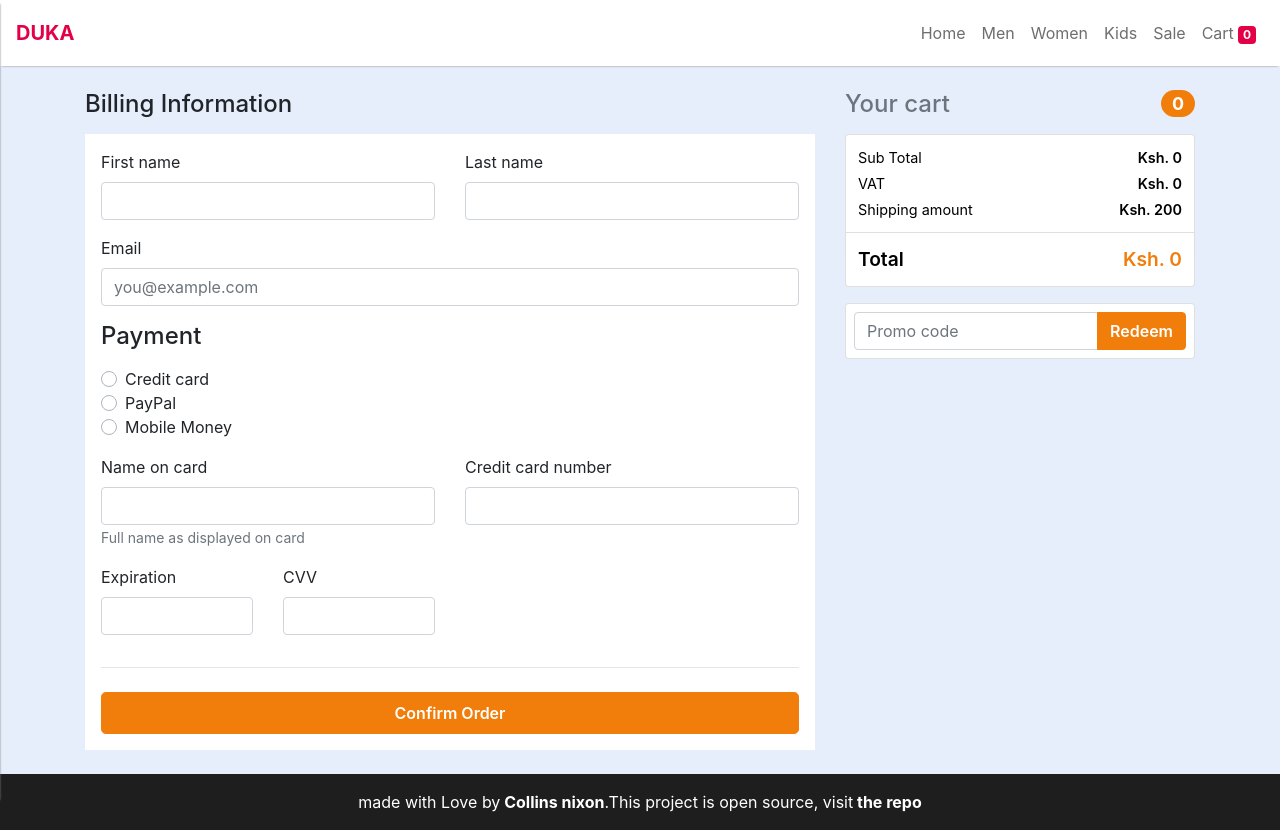
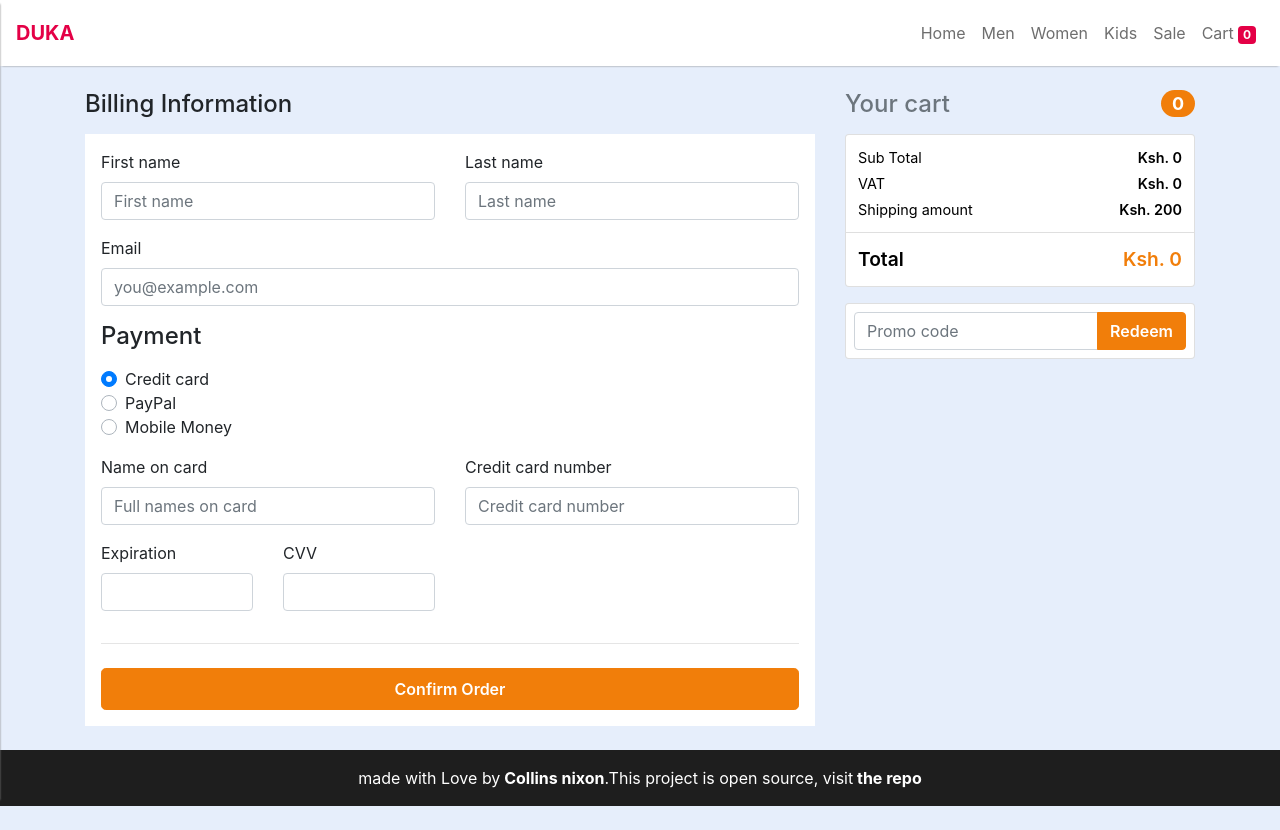
Before and after one commit to collinsNick/React-redux-shopping-web-app, a React (Create React App) app: page /checkout in a window 1280 px wide. After the commit the page ends 806 px from the top, so only its background shows below. Built offline with nearby package versions, Linux system fonts and the light colour scheme.

Commit message:
checkouy form setup

```diff
--- a/src/components/Checkout/Forms/CustomerForm.jsx
+++ /dev/null
@@ -1,40 +0,0 @@
-import React from 'react';
-import PropTypes from 'prop-types';
-
-const customerForm = (props) => {
-    return (
-        <React.Fragment>
-            <div className="row">
-                <div className="col-md-6 mb-3">
-                    <label>First name</label>
-                    <input type="text" className="form-control" id="firstName" placeholder="" value=""
-                           required/>
-                    <div className="invalid-feedback">
-                        Valid first name is required.
-                    </div>
-                </div>
-                <div className="col-md-6 mb-3">
-                    <label>Last name</label>
-                    <input type="text" className="form-control" id="lastName" placeholder="" value=""
-                           required/>
-                    <div className="invalid-feedback">
-                        Valid last name is required.
-                    </div>
-                </div>
-            </div>
-
-            <div className="mb-3">
-                <label>Email</label>
-                <input type="email" className="form-control" id="email" placeholder="you@example.com"/>
-                <div className="invalid-feedback">
-                    Please enter a valid email address for shipping updates.
-                </div>
-            </div>
-        </React.Fragment>
-    )
-};
-
-customerForm.propTypes = {
-};
-
-export default customerForm;
--- /dev/null
+++ b/src/components/Checkout/Forms/CustomerInputs.jsx
@@ -0,0 +1,54 @@
+import React from 'react';
+import PropTypes from 'prop-types';
+
+const customerInputs = (props) => {
+    return (
+        <React.Fragment>
+            <div className="row">
+                <div className="col-md-6 mb-3">
+                    <label>First name</label>
+                    <input type="text"
+                           className="form-control"
+                           placeholder="First name"
+                           value={props.customerInfo.firstName.value}
+                           onChange={props.inputChanged}/>
+                    <div className="invalid-feedback">
+                        Valid first name is required.
+                    </div>
+                </div>
+                <div className="col-md-6 mb-3">
+                    <label>Last name</label>
+                    <input
+                        type="text"
+                        className="form-control"
+                        placeholder="Last name"
+                        value={props.customerInfo.secondName.value}
+                        onChange={props.inputChanged}/>
+                    <div className="invalid-feedback">
+                        Valid last name is required.
+                    </div>
+                </div>
+            </div>
+
+            <div className="mb-3">
+                <label>Email</label>
+                <input
+                    type="email"
+                    className="form-control"
+                    placeholder="you@example.com"
+                    value={props.customerInfo.email.value}
+                    onChange={props.inputChanged}/>
+                <div className="invalid-feedback">
+                    Please enter a valid email address for shipping updates.
+                </div>
+            </div>
+        </React.Fragment>
+    )
+};
+
+customerInputs.propTypes = {
+    inputChanged: PropTypes.func.isRequired,
+    customerInfo: PropTypes.object.isRequired,
+};
+
+export default customerInputs;
--- a/src/components/Checkout/Forms/Payments/CardForm.jsx
+++ /dev/null
@@ -1,48 +0,0 @@
-import React from 'react';
-import PropTypes from 'prop-types';
-
-const cardPayments = (props) => {
-    return (
-        <React.Fragment>
-            <div className="row">
-                <div className="col-md-6 mb-3">
-                    <label>Name on card</label>
-                    <input type="text" className="form-control" placeholder="" required/>
-                    <small className="text-muted">Full name as displayed on card</small>
-                    <div className="invalid-feedback">
-                        Name on card is required
-                    </div>
-                </div>
-                <div className="col-md-6 mb-3">
-                    <label>Credit card number</label>
-                    <input type="text" className="form-control" placeholder="" required/>
-                    <div className="invalid-feedback">
-                        Credit card number is required
-                    </div>
-                </div>
-            </div>
-            <div className="row">
-                <div className="col-md-3 mb-3">
-                    <label>Expiration</label>
-                    <input type="text" className="form-control" placeholder=""
-                           required/>
-                    <div className="invalid-feedback">
-                        Expiration date required
-                    </div>
-                </div>
-                <div className="col-md-3 mb-3">
-                    <label>CVV</label>
-                    <input type="text" className="form-control" placeholder="" required/>
-                    <div className="invalid-feedback">
-                        Security code required
-                    </div>
-                </div>
-            </div>
-        </React.Fragment>
-    )
-};
-
-cardPayments.propTypes = {
-};
-
-export default cardPayments;
--- /dev/null
+++ b/src/components/Checkout/Forms/Payments/CreditCardInputs.jsx
@@ -0,0 +1,68 @@
+import React from 'react';
+import PropTypes from 'prop-types';
+
+const creditCardInputs = (props) => {
+    return (
+        <React.Fragment>
+            <div className="row">
+                <div className="col-md-6 mb-3">
+                    <label>Name on card</label>
+                    <input
+                        type="text"
+                        className="form-control"
+                        placeholder="Full names on card"
+                        value={props.creditCardInfo.creditCardName.value}
+                        onChange={props.inputChanged}/>
+                    <div className="invalid-feedback">
+                        Name on card is required
+                    </div>
+                </div>
+                <div className="col-md-6 mb-3">
+                    <label>Credit card number</label>
+                    <input
+                        type="text"
+                        className="form-control"
+                        placeholder="Credit card number"
+                        value={props.creditCardInfo.creditCardNumber.value}
+                        onChange={props.inputChanged}/>
+                    <div className="invalid-feedback">
+                        Credit card number is required
+                    </div>
+                </div>
+            </div>
+            <div className="row">
+                <div className="col-md-3 mb-3">
+                    <label>Expiration</label>
+                    <input
+                        type="text"
+                        className="form-control"
+                        placeholder=""
+                        value={props.creditCardInfo.creditCardExpiration.value}
+                        onChange={props.inputChanged}/>
+                    <div className="invalid-feedback">
+                        Expiration date required
+                    </div>
+                </div>
+                <div className="col-md-3 mb-3">
+                    <label>CVV</label>
+                    <input
+                        type="text"
+                        className="form-control"
+                        placeholder=""
+                        value={props.creditCardInfo.creditCardCvv}
+                        onChange={props.inputChanged}/>
+                    <div className="invalid-feedback">
+                        Security code required
+                    </div>
+                </div>
+            </div>
+        </React.Fragment>
+    )
+};
+
+creditCardInputs.propTypes = {
+    inputChanged: PropTypes.func.isRequired,
+    creditCardInfo: PropTypes.object.isRequired,
+};
+
+export default creditCardInputs;
--- a/src/containers/pages/Checkout.jsx
+++ b/src/containers/pages/Checkout.jsx
@@ -5,8 +5,8 @@ import CheckoutCartProduct from '../../components/Checkout/CheckoutCartProduct';
 import PromoCodeForm from '../../components/Checkout/PromoCodeForm';
 import PromoCodeValue from '../../components/Checkout/PromoCodeValue';
 import CheckoutCartTotals from '../../components/Checkout/CheckoutCartTotals';
-import CustomerForm from '../../components/Checkout/Forms/CustomerForm';
-import CardForm from '../../components/Checkout/Forms/Payments/CardForm';
+import CustomerInputs from '../../components/Checkout/Forms/CustomerInputs';
+import CreditCardInputs from '../../components/Checkout/Forms/Payments/CreditCardInputs';
 import PaymentOptions from '../../components/Checkout/Forms/Payments/PaymentOptions';
 import Alert from '../../components/UI/Alert/Alert';
 import PropTypes from 'prop-types';
@@ -19,7 +19,8 @@ class Checkout extends Component {
         showAlert: false,
         alertType: '',
         alertMessage: '',
-        billingInfoForm: {
+        paymentMethod: "creditCard",
+        customerInfo: {
             firstName: {
                 value: '',
                 valid: false,
@@ -37,11 +38,49 @@ class Checkout extends Component {
                 valid: false,
                 touched: false,
             }
+        },
+        creditCardInfo: {
+            creditCardName: {
+                value: '',
+                valid: false,
+                touched: false,
+            },
+            creditCardNumber: {
+                value: '',
+                valid: false,
+                touched: false,
+            },
+            creditCardExpiration: {
+                value: '',
+                valid: false,
+                touched: false,
+            },
+            CreditCardCvv: {
+                value: '',
+                valid: false,
+                touched: false,
+            }
+
         }
+
+    };
+
+    inputChangeHandler = (event, identifier) => {
+
     };
 
     promoCodeChangeHandler = (event) => {
         this.setState({promoCode: event.target.value})
+    };
+
+    paymentOptionChangeHandler = (event) => {
+        this.setState({paymentMethod: event.target.value})
+    };
+
+    confirmOrderHandler = (event, order) => {
+        event.preventDefault();
+        alert(' you have ordered');
+        // this.props.confirmOrderProp(order)
     };
 
     setPromoCode = (event) => {
@@ -153,15 +192,24 @@ class Checkout extends Component {
                     </div>
                     <div className="col-md-8 order-md-1 ">
                         <h4 className="mb-3">Billing Information</h4>
-                        <form className="needs-validation shop-bg-white p-3">
-                            <CustomerForm/>
+                        <form className="needs-validation shop-bg-white p-3" noValidate>
+                            {/* customer details form fields */}
+                            <CustomerInputs
+                                customerInfo={this.state.customerInfo}
+                                inputChanged={(event, identifier) => this.inputChangeHandler(event, identifier)}/>
                             <h4 className="mb-3">Payment</h4>
-                            <PaymentOptions/>
-                            <CardForm/>
+                            {/* payment option selection field */}
+                            <PaymentOptions
+                                paymentMethod={this.state.paymentMethod}
+                                paymentOptionChanged={this.paymentOptionChangeHandler}/>
+                            {/* Credit card payment form fields */}
+                            <CreditCardInputs
+                                creditCardInfo={this.state.creditCardInfo}
+                                inputChanged={(event, identifier) => this.inputChangeHandler(event, identifier)}/>
                             <hr className="mb-4"/>
                             <button
                                 className="btn shop-btn-secondary btn-lg btn-block"
-                                onClick={() => this.props.confirmOrderProp(order)}>
+                                onClick={(event) => this.confirmOrderHandler(event, order)}>
                                 Confirm Order
                             </button>
                         </form>
--- a/src/store/reducers/shop.js
+++ b/src/store/reducers/shop.js
@@ -7,15 +7,15 @@ const initialState = {
     cartTotal: 0,
     promoCode: [
         {
-            code: 'IHAVEMONEY',
+            code: 'TWOPERCENT',
             percentage: 2
         },
         {
-            code: 'IAMBROKE',
+            code: 'TENPERCENT',
             percentage: 10
         },
         {
-            code: 'PLEASEHELP',
+            code: 'FIVEPERCENT',
             percentage: 5
         }
     ],
```
Also changed, not shown: src/components/Checkout/Forms/Payments/PaymentOptions.jsx (+23 -9 lines).
